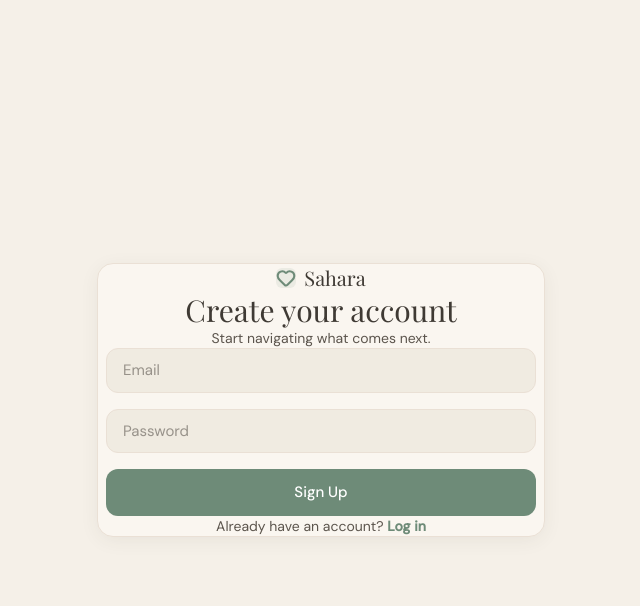
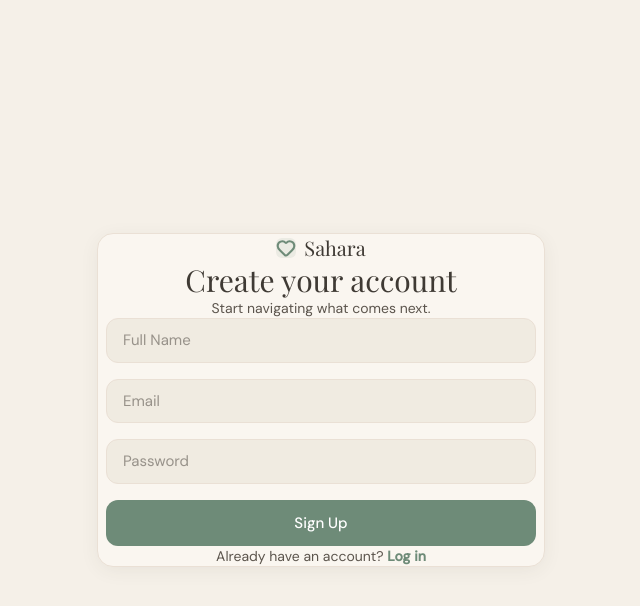
Before and after one commit to rakshasingh17/Sahara, a React (Vite) app in the folder frontend/: page /login in a window 1280 px wide. Both pictures are taken after a click on the button "Sign up". Shown: the top 606 px of the page, without its empty margins (319-959 px from the left). Built offline with nearby package versions, Linux system fonts and the light colour scheme; a web font is replaced by a local one.

Commit message:
fix: add name field back to signup form

```diff
--- a/frontend/src/pages/Login.jsx
+++ b/frontend/src/pages/Login.jsx
@@ -6,6 +6,7 @@
 
 export default function Login() {
   const [isSignup, setIsSignup] = useState(false)
+  const [name, setName] = useState('')
   const [email, setEmail] = useState('')
   const [password, setPassword] = useState('')
   const [error, setError] = useState('')
@@ -23,7 +24,7 @@
       const res = await fetch(`https://sahara-x622.onrender.com${endpoint}`, {
         method: 'POST',
         headers: { 'Content-Type': 'application/json' },
-        body: JSON.stringify({ email, password })
+        body: JSON.stringify(isSignup ? { name, email, password } : { email, password })
       })
 
       const data = await res.json()
@@ -91,6 +92,16 @@
         )}
 
         <div className="flex flex-col gap-4">
+          {isSignup && (
+            <input
+              type="text"
+              placeholder="Full Name"
+              value={name}
+              onChange={e => setName(e.target.value)}
+              required
+              style={inputStyle}
+            />
+          )}
           <input
             type="email"
             placeholder="Email"
@@ -133,7 +144,7 @@
         <p className="text-sm text-center mt-6" style={{ fontFamily: "'DM Sans', sans-serif", color: '#5C554D' }}>
           {isSignup ? 'Already have an account?' : "Don't have an account?"}{' '}
           <button
-            onClick={() => setIsSignup(!isSignup)}
+            onClick={() => { setIsSignup(!isSignup); setError(''); setName('') }}
             style={{ color: '#6E8B78', fontWeight: '600', background: 'none', border: 'none', cursor: 'pointer' }}
           >
             {isSignup ? 'Log in' : 'Sign up'}
```
